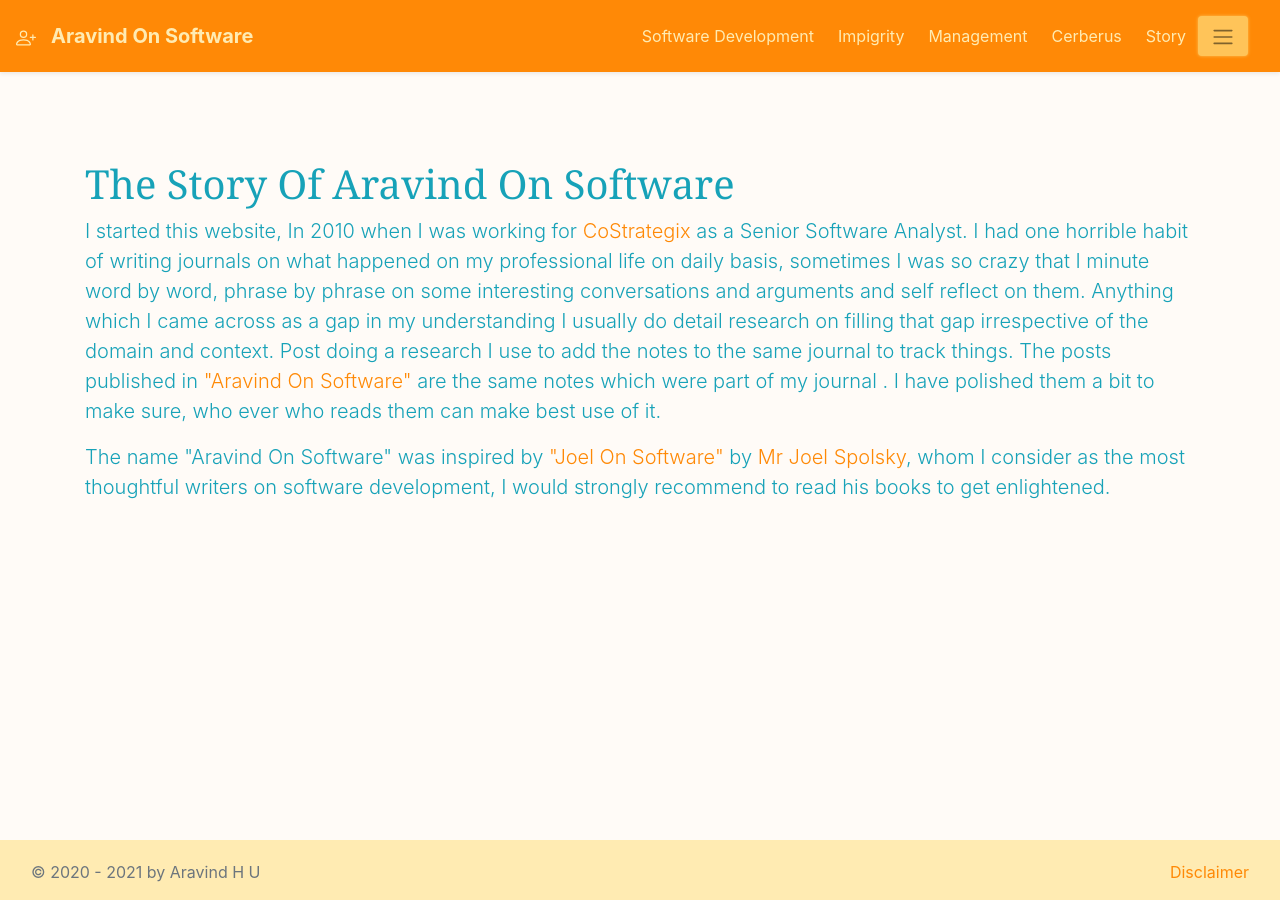
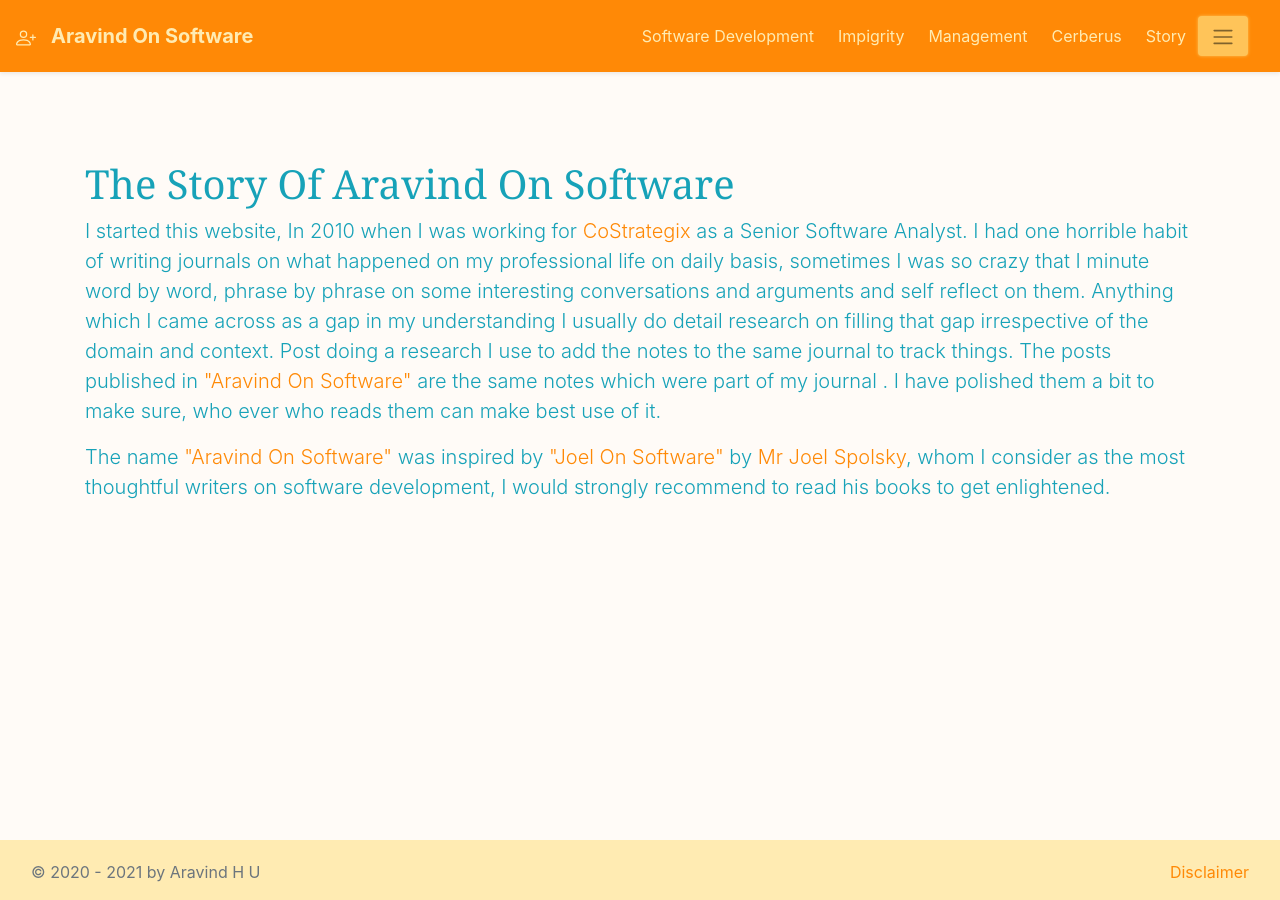
Before and after one commit to aravind666/aravind666.github.io, a Jekyll site: the page built from aravind-on-software.html, in a window 1280 px wide. Built offline with Jekyll 4.4.1, drawn with Linux system fonts in a browser that asks for light colours.

Commit message:
Corrected hyperlink to home page

```diff
--- a/aravind-on-software.html
+++ b/aravind-on-software.html
@@ -20,7 +20,7 @@
             I have polished them a bit to make sure, who ever who reads them can make best use of it.
         </p>
         <p class="lead">
-            The name "Aravind On Software" was inspired by <a class="kesari-text" target="_blank" href="https://www.joelonsoftware.com/">"Joel On Software"</a>  by <a class="kesari-text" target="_blank" href="https://www.joelonsoftware.com/about-me/">Mr Joel Spolsky</a>, whom I consider
+            The name <a class="kesari-text" href="http://www.aravindhu.com/">"Aravind On Software"</a> was inspired by <a class="kesari-text" target="_blank" href="https://www.joelonsoftware.com/">"Joel On Software"</a>  by <a class="kesari-text" target="_blank" href="https://www.joelonsoftware.com/about-me/">Mr Joel Spolsky</a>, whom I consider
             as the most thoughtful writers on software development, I would strongly recommend to read his books to get enlightened.
         </p>
     </div>
```
